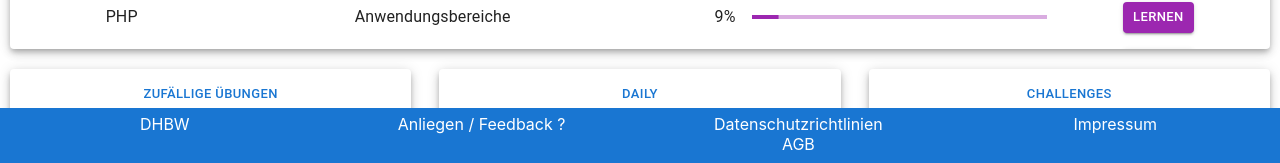
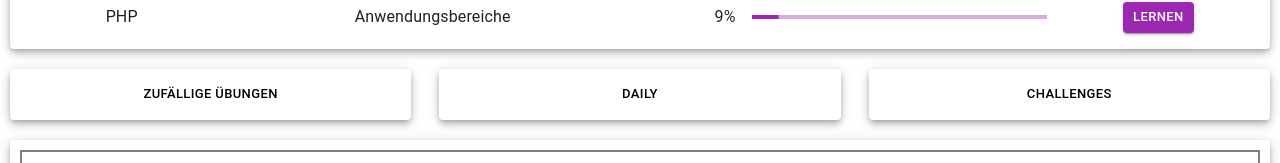
Before and after one commit to sakulklk/Lernmanagement, a Next.js app: page / in a window 1280 px wide. Shown: the part 637-800 px from the top of the page. Built offline with nearby package versions, Linux system fonts and the light colour scheme.

Commit message:
3 files modified

```diff
--- a/components/Footer.js
+++ b/components/Footer.js
@@ -12,7 +12,7 @@ export default function Footer({}) {
         height: 55,
         bottom: 0,
         padding: 0.8,
-        position: 'fixed',
+        position: 'static',
         backgroundColor: 'primary.main',
       }}
     >
--- a/components/NavBar.js
+++ b/components/NavBar.js
@@ -47,7 +47,7 @@ export default function NavBar() {
   };
 
   return (
-    <AppBar position="static" color="info">
+    <AppBar position="sticky" color="info">
       <Container maxWidth="xl">
         <Toolbar disableGutters>
           <BookOutlinedIcon
--- a/components/home/Dashboard.js
+++ b/components/home/Dashboard.js
@@ -30,7 +30,7 @@ export default function Dashboard() {
             }}
           >
             <Button href="/home_dashboard_random_challenge" size="small">
-              <Typography variant="string" color="primary">
+              <Typography variant="string" color="black">
                 Zufällige Übungen
               </Typography>
             </Button>
@@ -46,7 +46,7 @@ export default function Dashboard() {
             }}
           >
             <Button href="/home_dashboard_daily" size="small">
-              <Typography variant="string" color="primary">
+              <Typography variant="string" color="black">
                 Daily
               </Typography>
             </Button>
@@ -58,7 +58,7 @@ export default function Dashboard() {
             style={{ margin: '10px', padding: '10px', textAlign: 'center' }}
           >
             <Button href="/home_dashboard_challenge_categories" size="small">
-              <Typography variant="string" color="primary">
+              <Typography variant="string" color="black">
                 Challenges
               </Typography>
             </Button>
```
